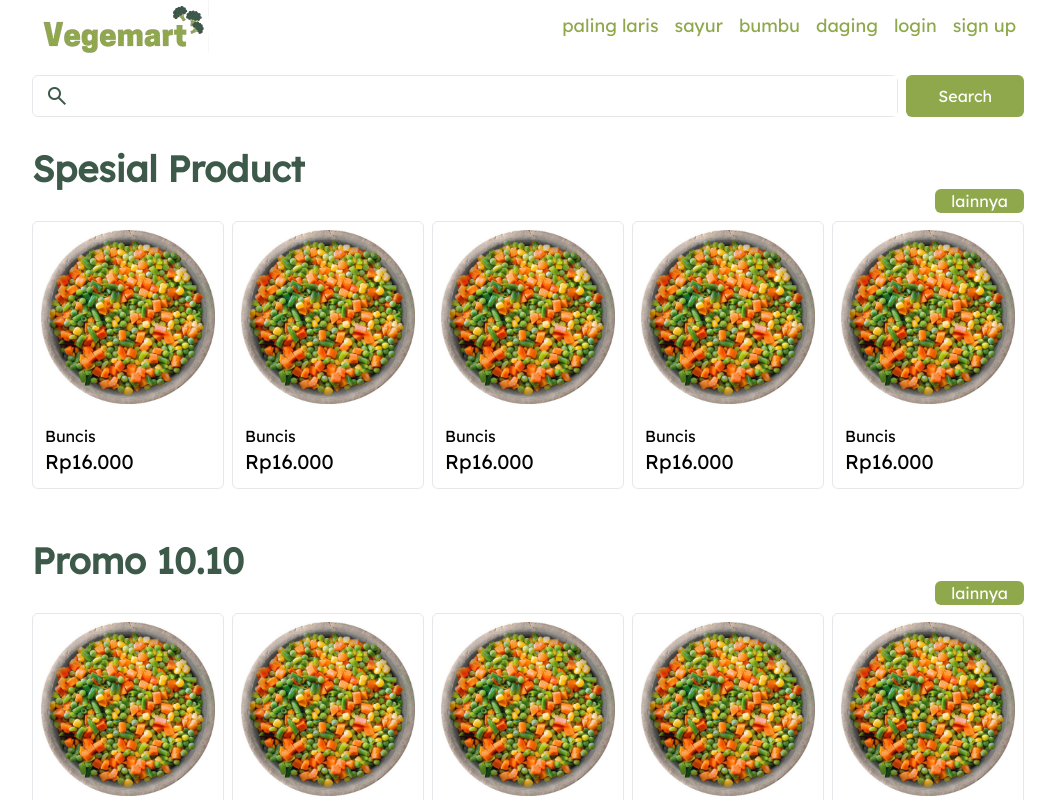
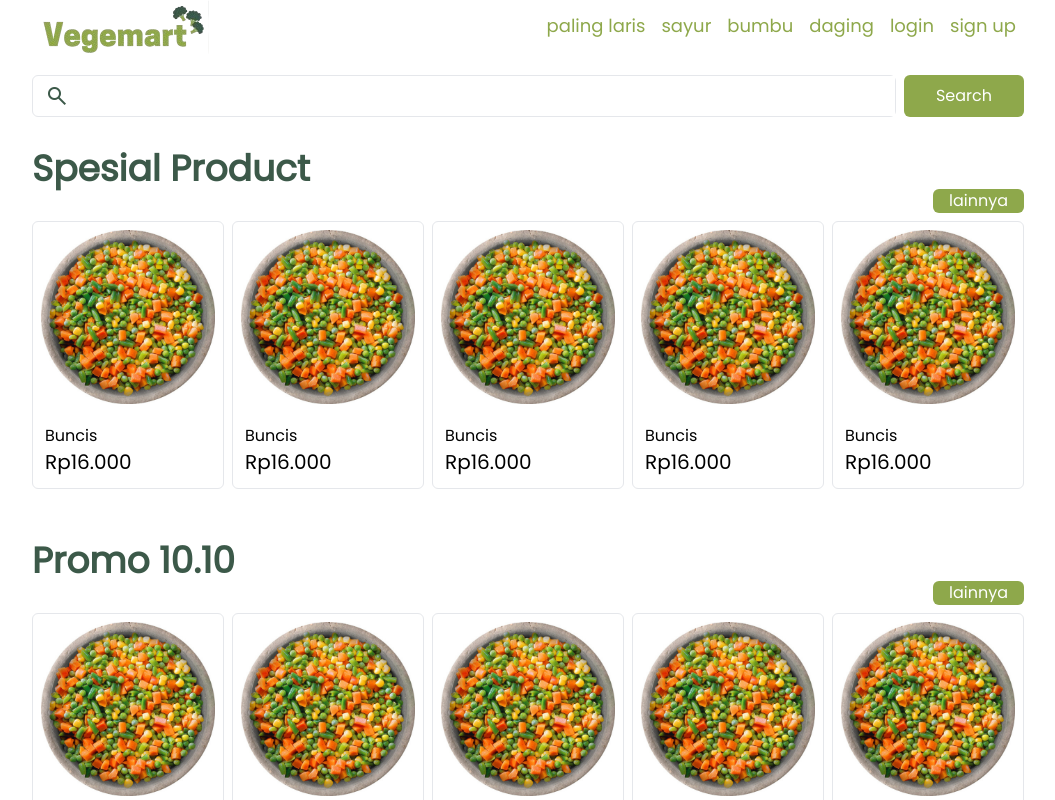
Before and after one commit to nandaditra/vegemart, a Next.js app: page / in a window 1280 px wide. Shown: the top 800 px of the page, without its empty margins (112-1167 px from the left). Built offline with nearby package versions, Linux system fonts and the light colour scheme.

Commit message:
change fontstyle

```diff
--- a/src/app/layout.tsx
+++ b/src/app/layout.tsx
@@ -1,12 +1,12 @@
 import type { Metadata } from "next";
-import { Lexend} from 'next/font/google'
+import { Poppins } from "next/font/google";
 import "./globals.css";
 
 import { config } from '@fortawesome/fontawesome-svg-core'
 import '@fortawesome/fontawesome-svg-core/styles.css'
 config.autoAddCss = false
 
-const lexend = Lexend({
+const poppins = Poppins({
   weight: '400',
   subsets: ['latin'],
   display: 'swap',
@@ -25,7 +25,7 @@ export default function RootLayout({
   return (
     <html lang="en">
       <body
-        className={lexend.className}
+        className={poppins.className}
       >
         {children}
       </body>
```
Also changed, not shown: src/app/fonts/GeistMonoVF.woff (deleted), src/app/fonts/GeistVF.woff (deleted), src/app/payment/page.tsx (line endings or trailing spaces).
